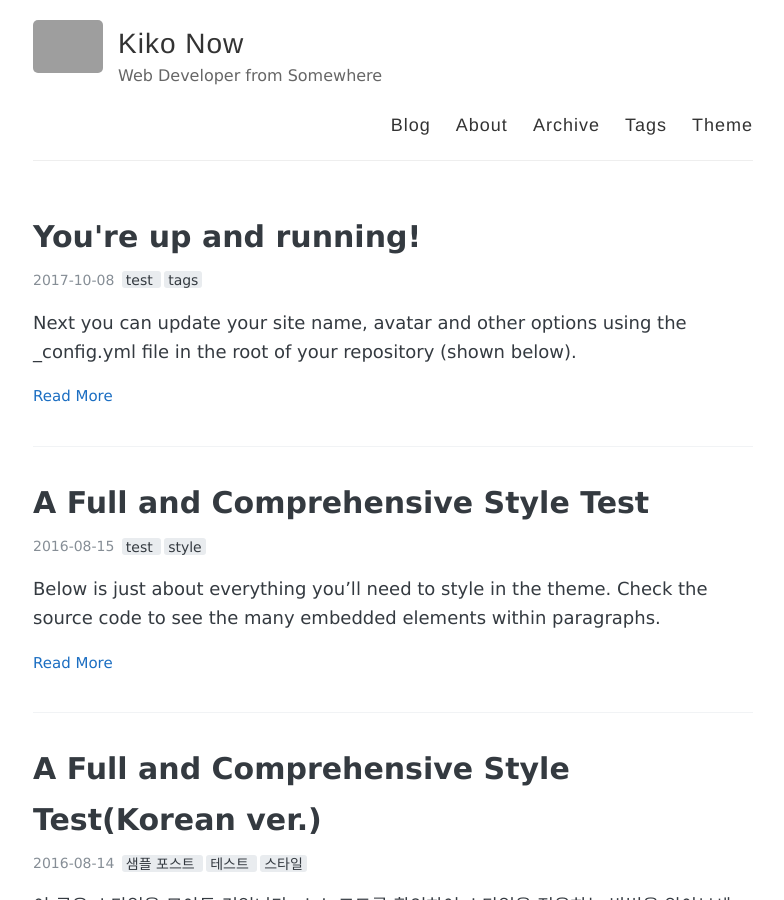
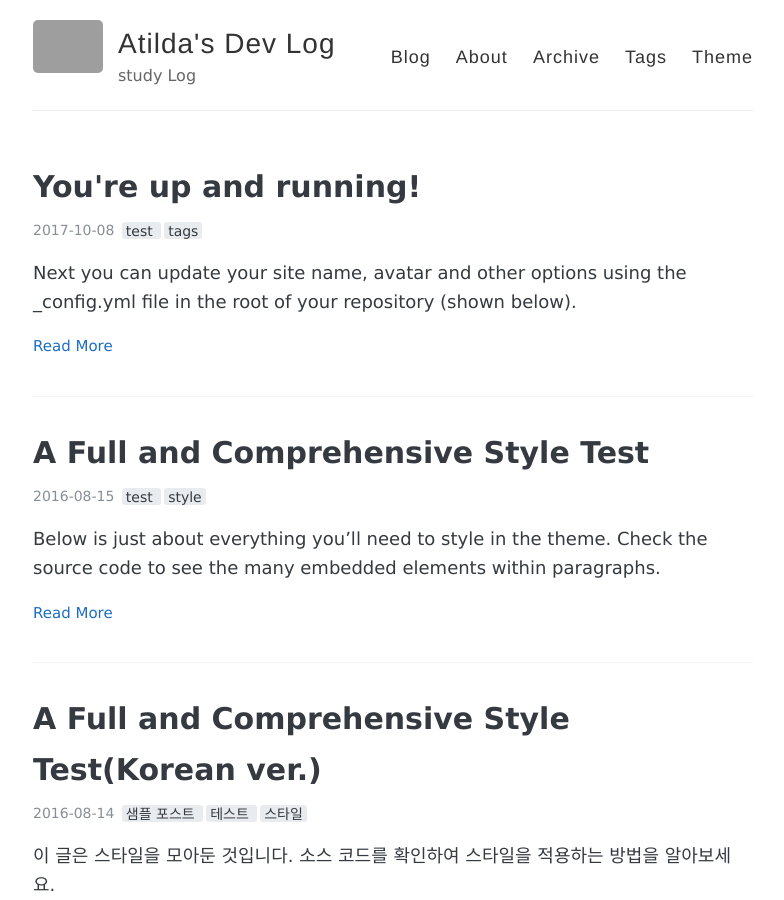
Before and after one commit to stellarway/stellarway.github.io, a Jekyll site: the page built from index.html, in a window 1280 px wide and 900 px high. Shown: the whole window, without its empty margins (247-1031 px from the left). Built offline with Jekyll 4.4.1, drawn with Linux system fonts in a browser that asks for light colours; the list of posts is cut into pages by our own code; grey boxes are pictures that could not be loaded.

Commit message:
Update _config.yml

```diff
--- a/_config.yml
+++ b/_config.yml
@@ -3,10 +3,10 @@
 #
 
 # Name of your site (displayed in the header)
-name: Kiko Now
+name: Atilda's Dev Log
 
 # Short bio or description (displayed in the header)
-description: Web Developer from Somewhere
+description: study Log
 
 #
 # Flags below are optional
```
